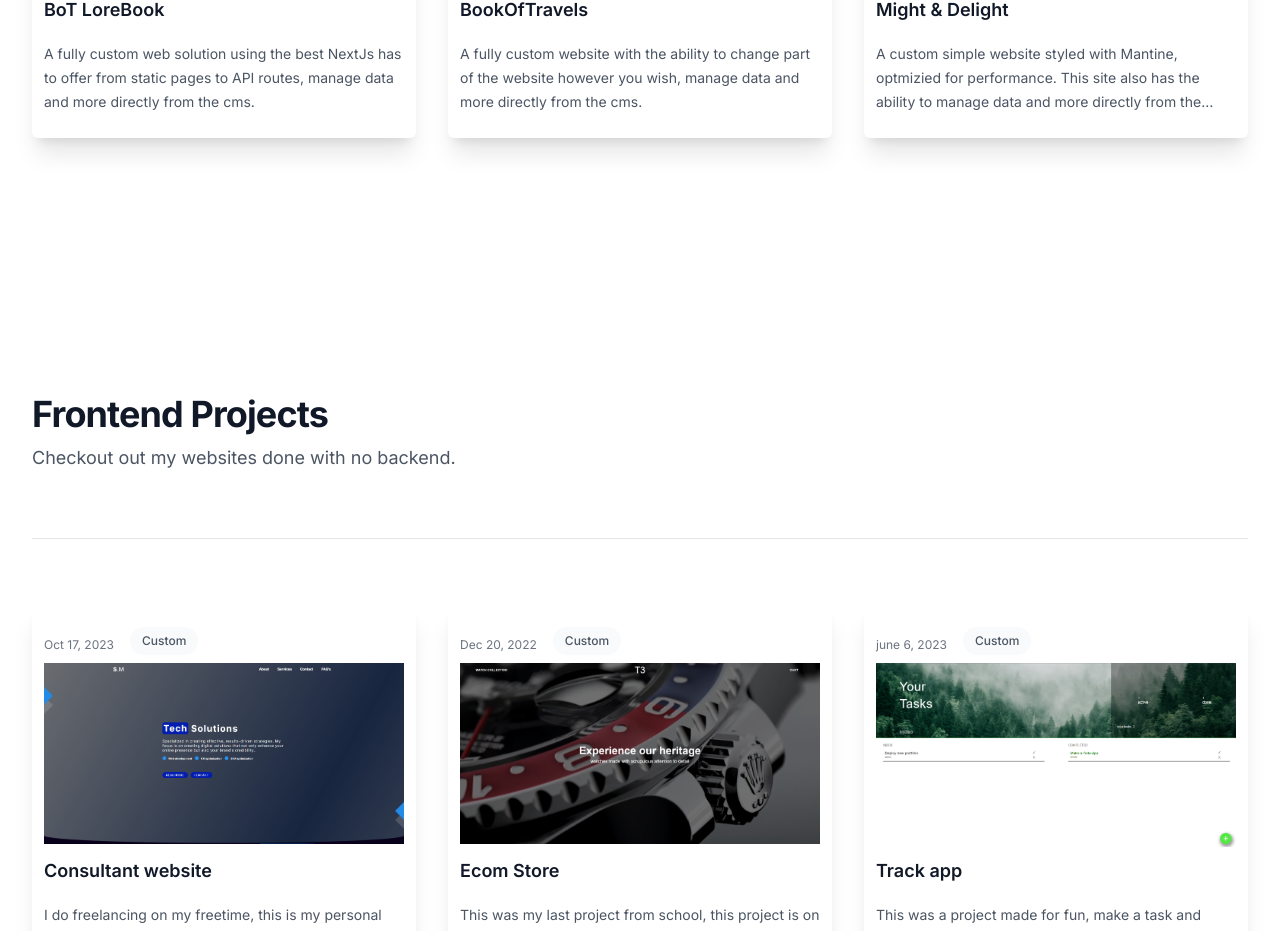
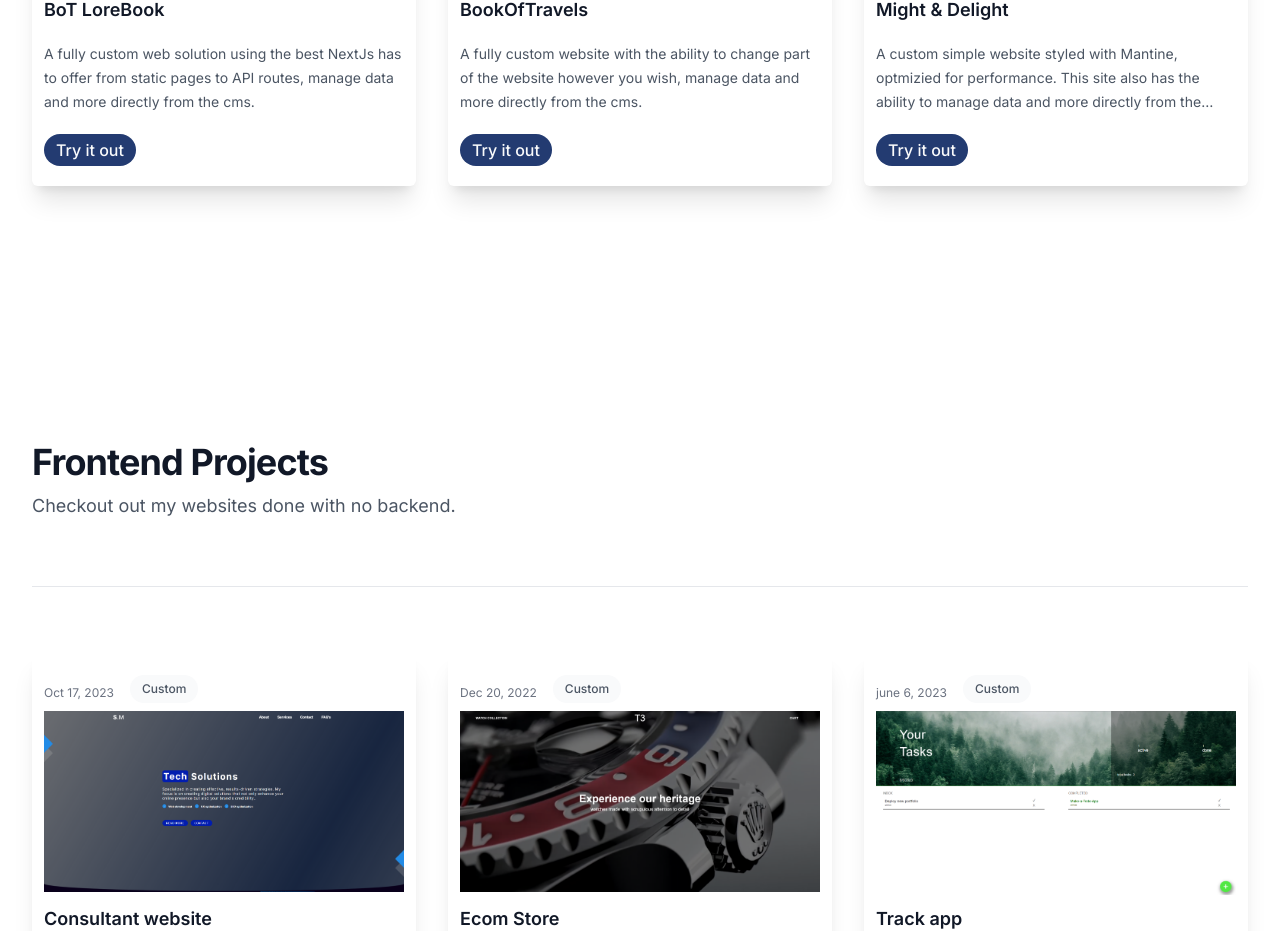
Before and after one commit to Flying0101/projects, a Next.js app: page / in a window 1280 px wide. Shown: the part 1459-2390 px from the top of the page. Built offline with nearby package versions, Linux system fonts and the light colour scheme.

Commit message:
Add functionality to test projects

```diff
--- a/src/components/ProjectsOne.tsx
+++ b/src/components/ProjectsOne.tsx
@@ -1,11 +1,11 @@
 "use client";
 import { useProjects } from "@/context/ProjectContext";
+import Link from "next/link";
 const ProjectOne = () => {
   const { fullProjects }: any = useProjects();
 
   return (
     <section id="project">
-
       <div className="bg-white py-24 sm:py-32">
         <div className="mx-auto max-w-7xl px-6 lg:px-8">
           <div className="mx-auto max-w-2xl lg:mx-0">
@@ -44,19 +44,18 @@ const ProjectOne = () => {
                       {file.date}
                     </time>
                     <a
-                        href="#"
                       className="relative z-10 rounded-full mb-2 bg-gray-50 px-3 py-1.5 font-medium text-gray-600 hover:bg-gray-100"
                     >
                       {file.type}
                     </a>
                   </div>
                   <div>
-                      <img src={file.img} alt="project"/>
+                    <img src={file.img} alt="project" />
                   </div>
                 </div>
                 <div className="group relative">
                   <h3 className="mt-3 text-lg font-semibold leading-6 text-gray-900 group-hover:text-gray-600">
-                      <a href="#">
+                    <a >
                       <span className="absolute inset-0"></span>
                       {file.name}
                     </a>
@@ -64,6 +63,14 @@ const ProjectOne = () => {
                   <p className="mt-5 line-clamp-3 text-sm leading-6 text-gray-600">
                     {file.information}
                   </p>
+                  <br/>
+                  <a
+                      href={`${file.netapp}`}
+                      target="_blank"
+                      className="relative z-10 rounded-full bg-lighterSecondary px-3 py-1.5 font-medium text-gray-50 hover:bg-secondary"
+                    >
+                      Try it out
+                    </a>
                 </div>
               </article>
             ))}
```
Lines whose indentation alone changed are shown as unchanged.
